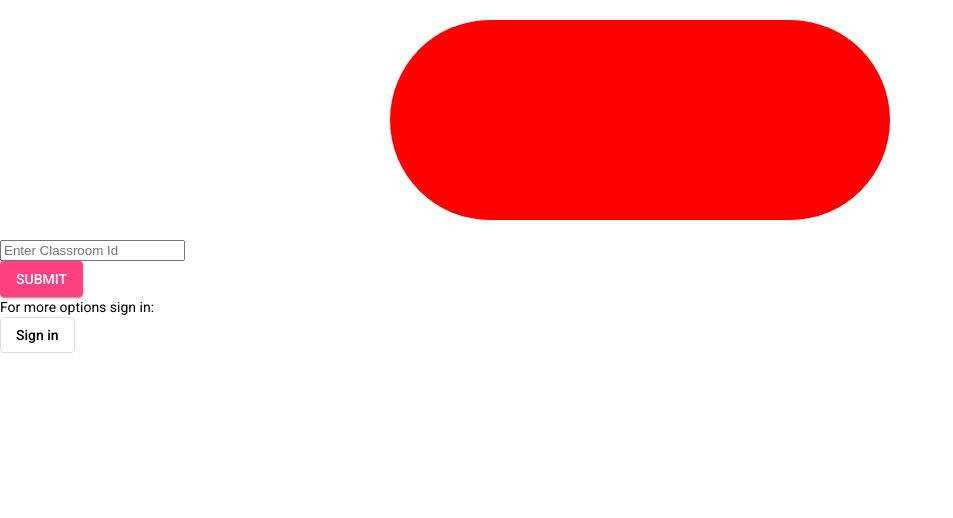
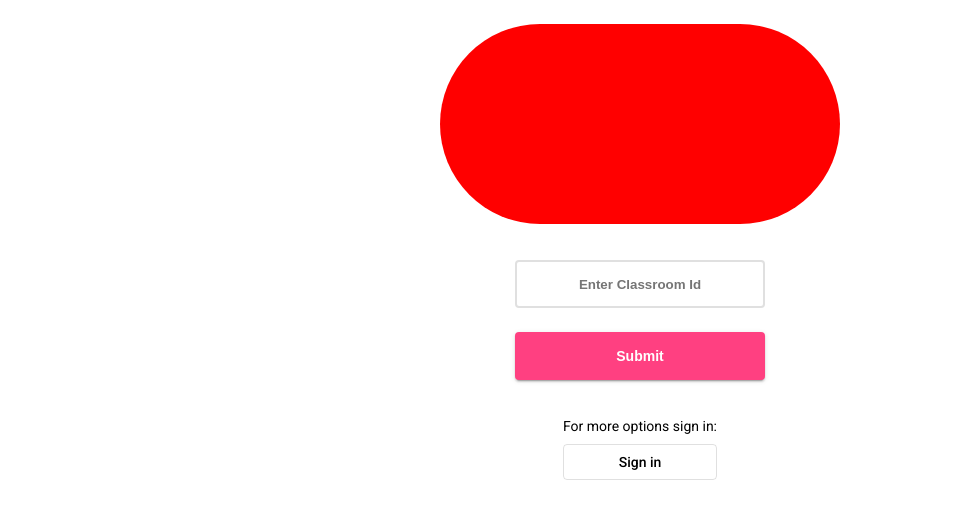
Before and after one commit to Tomo3030/game-template, an Angular app: page / in a window 1280 px wide. Shown: the top 518 px of the page, without its empty margins (0-953 px from the left). Built offline with nearby package versions, Linux system fonts and the light colour scheme.

Commit message:
base styles added

```diff
--- /dev/null
+++ b/src/app/landing/landing-styles.scss
@@ -0,0 +1,46 @@
+mat-form-field {
+  width: 100%;
+}
+
+.outer {
+  padding: 24px;
+}
+
+.input {
+  font-family: "Montserrat", sans-serif;
+  width: 100%;
+  text-align: center;
+  border: 2px solid #e0e0e0;
+  outline: none;
+  height: 48px;
+  border-radius: 4px;
+  transition: 0.2s;
+  font-weight: 800;
+  box-sizing: border-box;
+  color: #00454d;
+}
+
+.inner {
+  max-width: 250px;
+  margin: 12px auto;
+}
+
+.stack-container {
+  display: flex;
+  flex-direction: column;
+  align-items: center;
+  justify-content: center;
+  gap: 24px;
+}
+
+.button {
+  font-family: "Montserrat", sans-serif;
+  width: 100%;
+  text-align: center;
+  outline: none;
+  height: 48px;
+  border-radius: 4px;
+  transition: 0.2s;
+  font-weight: 800;
+  box-sizing: border-box;
+}
--- a/src/app/landing/pages/create-account/create-account.component.ts
+++ b/src/app/landing/pages/create-account/create-account.component.ts
@@ -6,7 +6,7 @@ import { SpinnerService } from 'src/app/core/services/spinner.service';
 @Component({
   selector: 'app-create-account',
   templateUrl: './create-account.component.html',
-  styleUrls: ['./create-account.component.scss']
+  styleUrls: ['./create-account.component.scss', './../../landing-styles.scss']
 })
 export class CreateAccountComponent implements OnInit {
   form : any;
--- a/src/app/landing/pages/enter-classroom-id/enter-classroom-id.component.html
+++ b/src/app/landing/pages/enter-classroom-id/enter-classroom-id.component.html
@@ -1,6 +1,6 @@
 <div class="outer">
   <logo></logo>
-  <div class="input-container">
+  <div class="inner stack-container">
     <input
       [(ngModel)]="id"
       mat-input
@@ -14,18 +14,27 @@
       onblur="this.placeholder = 'Enter Classroom Id'"
       maxlength="6"
     />
-  </div>
 
-  <button mat-raised-button color="accent" class="button" (click)="onSubmit()">
-    SUBMIT
-  </button>
-</div>
+    <button
+      mat-raised-button
+      color="accent"
+      class="button"
+      (click)="onSubmit()"
+    >
+      Submit
+    </button>
 
-<div class="bottom-info-container">
-  For more options sign in:
-  <div>
-    <button mat-stroked-button class="my-stroked-button" routerLink="signin">
-      Sign in
-    </button>
+    <div class="sign-in-container">
+      For more options sign in:
+      <div>
+        <button
+          mat-stroked-button
+          class="sign-in-button my-stroked-button"
+          routerLink="signin"
+        >
+          Sign in
+        </button>
+      </div>
+    </div>
   </div>
 </div>
--- a/src/app/landing/pages/enter-classroom-id/enter-classroom-id.component.scss
+++ b/src/app/landing/pages/enter-classroom-id/enter-classroom-id.component.scss
@@ -0,0 +1,9 @@
+.sign-in-container {
+  margin-top: 12px;
+  text-align: center;
+}
+
+.sign-in-button {
+  margin-top: 8px;
+  width: 100%;
+}
--- a/src/app/landing/pages/enter-classroom-id/enter-classroom-id.component.ts
+++ b/src/app/landing/pages/enter-classroom-id/enter-classroom-id.component.ts
@@ -9,10 +9,14 @@ import { Router } from '@angular/router';
 @Component({
   selector: 'app-enter-classroom-id',
   templateUrl: './enter-classroom-id.component.html',
-  styleUrls: ['./enter-classroom-id.component.scss']
+  styleUrls: ['./enter-classroom-id.component.scss', './../../landing-styles.scss']
 })
 export class EnterClassroomIdComponent implements OnInit {
   id:number | undefined;
+  legend = false;
+  name = '';
+
+
   constructor(
     private spinner: SpinnerService,
     private snack: SnackService,
--- a/src/app/landing/pages/enter-name/enter-name.component.html
+++ b/src/app/landing/pages/enter-name/enter-name.component.html
@@ -7,8 +7,7 @@
   </ng-container>
 
   <ng-template #enterName>
-    <div class="inner">
-      <div class="input-container">
+    <div class="stack-container inner">
       <input
         [(ngModel)]="name"
         mat-input
@@ -19,12 +18,11 @@
         onfocus="this.placeholder = ''"
         onblur="this.placeholder = 'Enter Your Name'"
       />
-      </div>
 
       <button
         mat-raised-button
         color="accent"
-        class="submit-button"
+        class="button"
         (click)="onSubmit()"
       >
         SUBMIT
--- a/src/app/landing/pages/enter-name/enter-name.component.ts
+++ b/src/app/landing/pages/enter-name/enter-name.component.ts
@@ -8,7 +8,7 @@ import { SnackService } from 'src/app/core/services/snack.service';
 @Component({
   selector: 'app-enter-name',
   templateUrl: './enter-name.component.html',
-  styleUrls: ['./enter-name.component.scss']
+  styleUrls: ['./enter-name.component.scss', './../../landing-styles.scss']
 })
 export class EnterNameComponent implements OnInit {
 classroomId: string | null = null;
--- a/src/app/landing/pages/is-signed-in/is-signed-in.component.ts
+++ b/src/app/landing/pages/is-signed-in/is-signed-in.component.ts
@@ -3,7 +3,7 @@ import { Component, Input, OnInit } from '@angular/core';
 @Component({
   selector: 'is-signed-in',
   templateUrl: './is-signed-in.component.html',
-  styleUrls: ['./is-signed-in.component.scss']
+  styleUrls: ['./is-signed-in.component.scss','./../../landing-styles.scss']
 })
 export class IsSignedInComponent implements OnInit {
   @Input() user: any;
--- a/src/app/landing/pages/sign-in/sign-in.component.ts
+++ b/src/app/landing/pages/sign-in/sign-in.component.ts
@@ -7,7 +7,7 @@ import { SpinnerService } from 'src/app/core/services/spinner.service';
 @Component({
   selector: 'app-sign-in',
   templateUrl: './sign-in.component.html',
-  styleUrls: ['./sign-in.component.scss']
+  styleUrls: ['./sign-in.component.scss', './../../landing-styles.scss']
 })
 export class SignInComponent implements OnInit {
 form!: FormGroup;
--- a/src/app/shared/logo/logo.component.scss
+++ b/src/app/shared/logo/logo.component.scss
@@ -1,9 +1,9 @@
 .logo-container {
-  margin: 20px;
+  padding-bottom: 24px;
 }
 
 .logo-placeholder {
-  max-width: 500px;
+  max-width: 400px;
   height: 200px;
   margin: auto;
   border-radius: 500px;
--- a/src/styles.scss
+++ b/src/styles.scss
@@ -39,6 +39,7 @@ $base-game-theme: mat.define-light-theme(
 html,
 body {
   height: 100%;
+  box-sizing: border-box;
 }
 body {
   margin: 0;
```
Also changed, not shown: 1 other file (tests, documents, lock files or other folders). Lines whose indentation alone changed are shown as unchanged.
